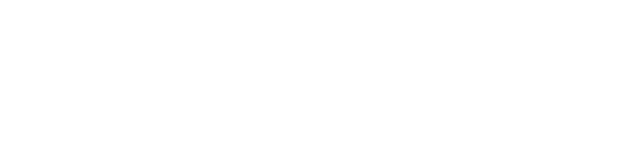
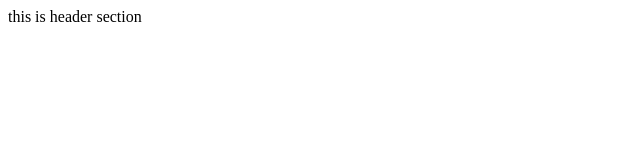
Before and after one commit to pranavedstem/web_project, a plain HTML site: page index.html in a window 1280 px wide. Shown: the whole page, without its empty margins (0-640 px from the left). Drawn offline with Linux system fonts and the light colour scheme.

Commit message:
commiting new update on feature/header branch

```diff
--- a/index.html
+++ b/index.html
@@ -6,6 +6,8 @@
     <title>Document</title>
 </head>
 <body>
-
+    <header>
+        this is header section
+    </header>
 </body>
 </html>
```
